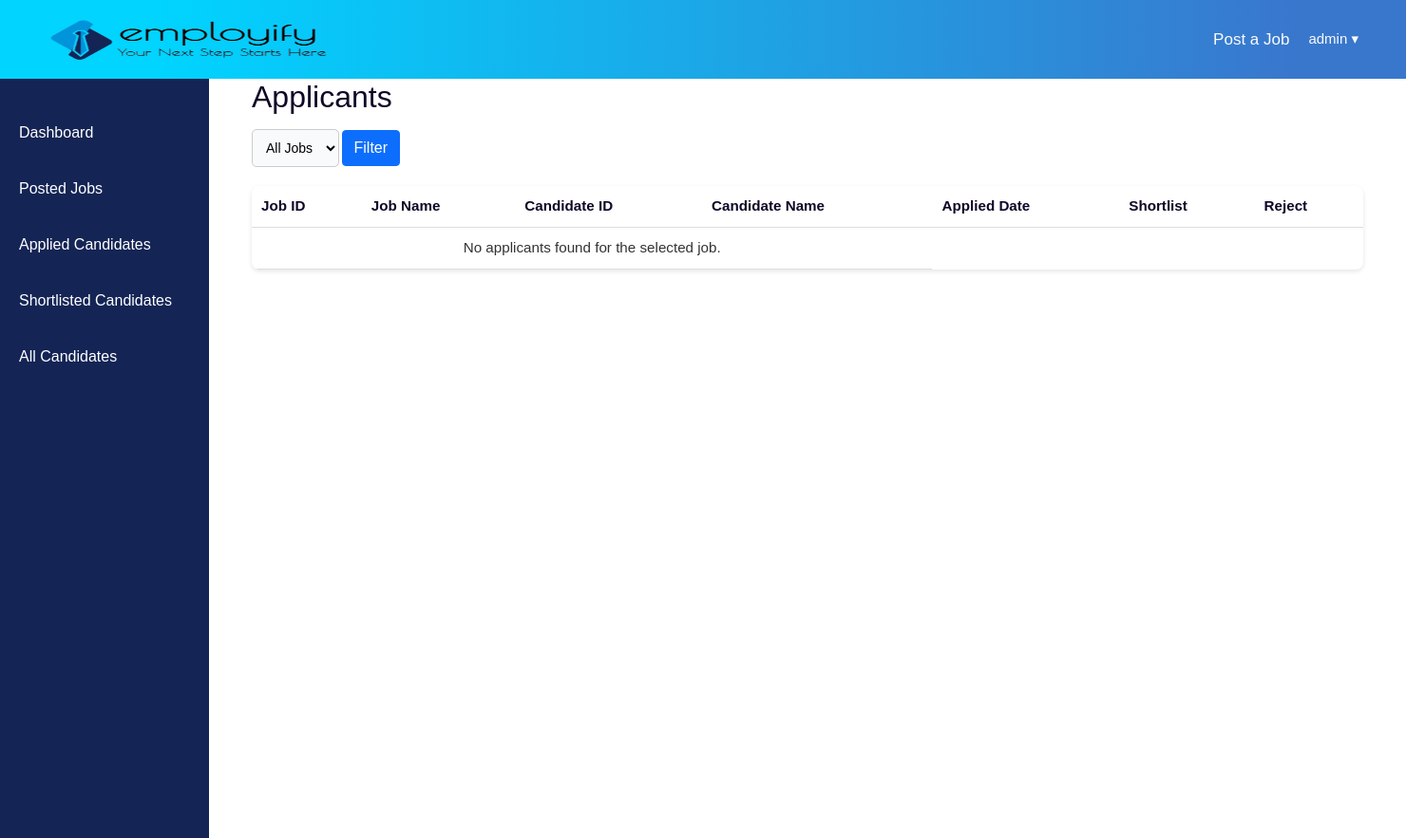
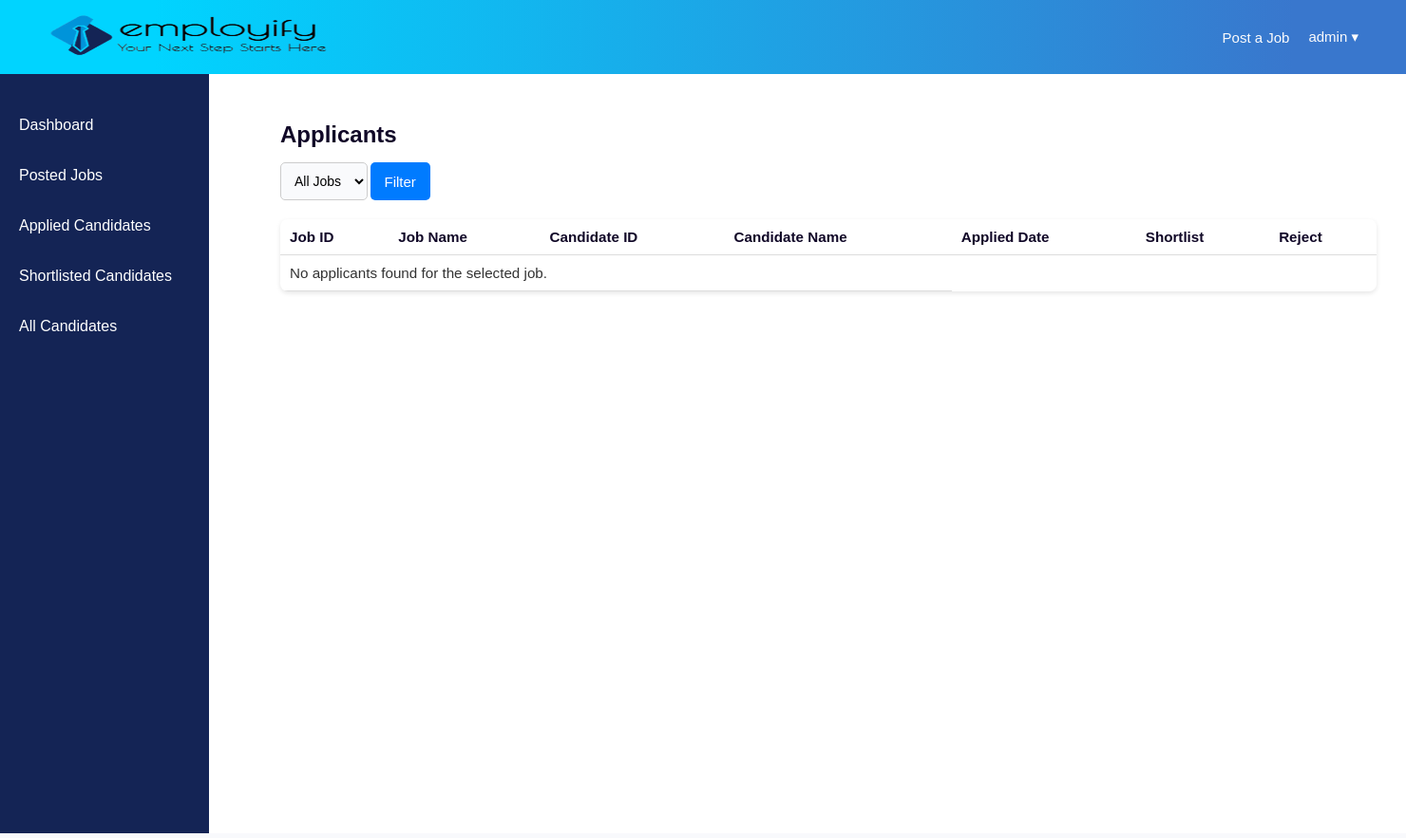
Before and after one commit to safa-jsk/Employify, a PHP site: page /e_applied.php in a window 1480 px wide. Shown: the whole page at 95% size. Run offline with PHP 8.4, Linux system fonts and the light colour scheme; the visitor is signed in with stand-in values (Sample User, id 1); data that the repository does not hold is empty.

Commit message:
css update

```diff
--- a/Todo_list.txt
+++ b/Todo_list.txt
@@ -9,7 +9,7 @@
 	Add Apply Button to Bookmarked Jobs (Optional)							Safa 		DONE
 	Fix Apply and Bookmark Button (resets Search table)						Fixed (redirected)
 	Bookmark remove [DELETE button]											Saadat		DONE
-	Scroll Jobs (Optional)
+	Scroll Jobs (Optional)													Maliha		DONE
 	Dropdown Advanced Search 												Safa 		DONE
 	Accepted Job Count 														Maliha		DONE
 	Login check after clicking logo											Maliha		DONE
--- a/a_applications.php
+++ b/a_applications.php
@@ -43,8 +43,6 @@
 <head>
     <meta charset="UTF-8" />
     <meta name="viewport" content="width=device-width, initial-scale=1.0" />
-    <link href="https://cdn.jsdelivr.net/npm/bootstrap@5.0.2/dist/css/bootstrap.min.css" rel="stylesheet"
-        integrity="sha384-EVSTQN3/azprG1Anm3QDgpJLIm9Nao0Yz1ztcQTwFspd3yD65VohhpuuCOmLASjC" crossorigin="anonymous">
     <link rel="stylesheet" href="style.css" />
     <title>Admin Panel - Applications</title>
 </head>
--- a/a_recruiters.php
+++ b/a_recruiters.php
@@ -43,8 +43,6 @@
 <head>
     <meta charset="UTF-8" />
     <meta name="viewport" content="width=device-width, initial-scale=1.0" />
-    <link href="https://cdn.jsdelivr.net/npm/bootstrap@5.0.2/dist/css/bootstrap.min.css" rel="stylesheet"
-        integrity="sha384-EVSTQN3/azprG1Anm3QDgpJLIm9Nao0Yz1ztcQTwFspd3yD65VohhpuuCOmLASjC" crossorigin="anonymous">
     <link rel="stylesheet" href="style.css" />
     <title>Admin Panel - Recruiters</title>
 </head>
--- a/a_seekers.php
+++ b/a_seekers.php
@@ -43,8 +43,6 @@
 <head>
     <meta charset="UTF-8" />
     <meta name="viewport" content="width=device-width, initial-scale=1.0" />
-    <link href="https://cdn.jsdelivr.net/npm/bootstrap@5.0.2/dist/css/bootstrap.min.css" rel="stylesheet"
-        integrity="sha384-EVSTQN3/azprG1Anm3QDgpJLIm9Nao0Yz1ztcQTwFspd3yD65VohhpuuCOmLASjC" crossorigin="anonymous">
     <link rel="stylesheet" href="style.css" />
     <title>Admin Panel - Seekers</title>
 </head>
--- a/e_applied.php
+++ b/e_applied.php
@@ -45,12 +45,12 @@
 <html lang="en">
 
 <head>
-    <meta charset="UTF-8" />
-    <meta name="viewport" content="width=device-width, initial-scale=1.0" />
-    <link href="https://cdn.jsdelivr.net/npm/bootstrap@5.0.2/dist/css/bootstrap.min.css" rel="stylesheet"
-        integrity="sha384-EVSTQN3/azprG1Anm3QDgpJLIm9Nao0Yz1ztcQTwFspd3yD65VohhpuuCOmLASjC" crossorigin="anonymous">
-    <link rel="stylesheet" href="style.css" />
-    <title>Employify</title>
+<meta charset="UTF-8" />
+      <meta name="viewport" content="width=device-width, initial-scale=1.0" />
+      <link rel="stylesheet" href="style.css" />
+      <link rel="preconnect" href="https://fonts.googleapis.com" />
+      <link rel="preconnect" href="https://fonts.gstatic.com" crossorigin />
+    <title>Applied Jobs</title>
 </head>
 
 <body>
@@ -73,7 +73,7 @@
                     <?php endwhile; ?>
                 </select>
             </div>
-            <button type="submit" class="btn btn-primary">Filter</button>
+            <button type="submit" class="search-button">Filter</button>
         </form>
 
         <!-- Applicants Table -->
--- a/e_dashboard.php
+++ b/e_dashboard.php
@@ -49,11 +49,6 @@
 }
 
 $stmt_shortlisted->close();
-
-// Print or process the results
-foreach ($shortlisted_candidates_per_application as $row) {
-    echo "Application ID: " . $row['A_id'] . " - Shortlisted Candidates Count: " . $row['shortlisted_candidates_count'] . "<br>";
-}
 
 
 //posted Jobs List
--- a/e_edit_job.php
+++ b/e_edit_job.php
@@ -71,8 +71,6 @@
 <head>
     <meta charset="UTF-8">
     <meta name="viewport" content="width=device-width, initial-scale=1.0">
-    <link href="https://cdn.jsdelivr.net/npm/bootstrap@5.0.2/dist/css/bootstrap.min.css" rel="stylesheet"
-        integrity="sha384-EVSTQN3/azprG1Anm3QDgpJLIm9Nao0Yz1ztcQTwFspd3yD65VohhpuuCOmLASjC" crossorigin="anonymous">
     <title>Edit Job</title>
 </head>
 
--- a/e_posted-jobs.php
+++ b/e_posted-jobs.php
@@ -58,8 +58,6 @@
 <head>
     <meta charset="UTF-8" />
     <meta name="viewport" content="width=device-width, initial-scale=1.0" />
-    <link href="https://cdn.jsdelivr.net/npm/bootstrap@5.0.2/dist/css/bootstrap.min.css" rel="stylesheet"
-          integrity="sha384-EVSTQN3/azprG1Anm3QDgpJLIm9Nao0Yz1ztcQTwFspd3yD65VohhpuuCOmLASjC" crossorigin="anonymous">
     <link rel="stylesheet" href="style.css" />
     <title>Posted Jobs</title>
 </head>
--- a/e_postjob.php
+++ b/e_postjob.php
@@ -4,8 +4,6 @@
 <head>
     <meta charset="UTF-8" />
     <meta name="viewport" content="width=device-width, initial-scale=1.0" />
-    <link href="https://cdn.jsdelivr.net/npm/bootstrap@5.0.2/dist/css/bootstrap.min.css" rel="stylesheet"
-        integrity="sha384-EVSTQN3/azprG1Anm3QDgpJLIm9Nao0Yz1ztcQTwFspd3yD65VohhpuuCOmLASjC" crossorigin="anonymous">
     <link rel="stylesheet" href="style.css" />
     <title>Post a Job - Employify</title>
 </head>
--- a/style.css
+++ b/style.css
@@ -8,11 +8,11 @@
 body {
   margin: 0;
   padding: 0;
-  width: 100%;
-  height: 100%;
+  width: -webkit-fill-available;
+  height: fit-content;
   font-family: "Poppins", sans-serif;
   color: #100727;
-  /* background: url(../images/index_bg.jpg) no-repeat center center fixed;  */
+  /* background: url(../images/index_bg.jpg) no-repeat center center fixed; */
   z-index: -1;
   backdrop-filter: blur(2px);
   position: relative;
@@ -45,6 +45,7 @@
 .navbar {
   display: flex;
   justify-content: space-between;
+  width: -webkit-fill-available;
   align-items: center;
   padding: 10px 50px;
   background-color: rgb(57, 119, 205);
@@ -97,7 +98,7 @@
 .nav-links a {
   color: #fbfbfc;
   text-decoration: none;
-  font-size: 17px;
+  font-size: 15px;
 }
 
 .nav-links a:hover {
@@ -143,7 +144,7 @@
 }
 
 /* Main Container index page */
-.container {
+.index-container {
   display: flex;
   justify-content: space-between;
   align-items: center;
@@ -168,6 +169,7 @@
   font-size: 36px;
   font-weight: bold;
   margin-bottom: 20px;
+
 }
 .body-section h2 {
   font-size: 20px;
@@ -221,15 +223,15 @@
   left: 0;
   width: 100%;
   height: 100%;
-  background: rgba(0, 0, 0, 0.6); /* Semi-transparent background */
+  background: rgba(0, 0, 0, 0.6);
   justify-content: center;
   align-items: center;
-  z-index: 1000; /* Ensure it's above all other content */
+  z-index: 1000;
 }
 
 /* Display when targeted */
 .popup:target {
-  display: flex; /* Ensure it appears and flex alignment works */
+  display: flex;
 }
 
 /* Popup Content Styling */
@@ -242,7 +244,7 @@
   position: relative;
   box-shadow: 0 4px 8px rgba(0, 0, 0, 0.1);
   text-align: center;
-  z-index: 1001; /* Ensure it's above the overlay */
+  z-index: 1001;
 }
 
 
@@ -731,11 +733,12 @@
   height: 30px;
   text-decoration: underline;
   display: flex;
+  color: #011947;
   justify-content: center;
   align-items: center;
   border: none;
   padding: 10px;
-  font-size: 12px;
+  font-size: 13px;
   cursor: pointer;
   margin: 10px;
 }
@@ -749,15 +752,11 @@
   padding-right: 15px;
 }
 
-.mt-5 {
-  margin-top: 3rem; /* Adjust this value for your preferred spacing */
-}
-
 .candidates-container {
   width: 100%;
-  max-width: 1200px; /* Adjust this value for your desired container width */
-  margin-left: 250px;
-  margin-right: auto;
+  max-width: 80%;
+  margin-left: 280px;
+  margin-top: 50px;
   padding-left: 15px;
   padding-right: 15px;
 }
@@ -878,7 +877,7 @@
   background-color: #f9fafc;
 }
 
-/* disabling button after applyin for a job */
+/* disabling button after applying for a job */
 .applied-button:disabled {
   height: 36px;
   text-decoration: none;
```
Also changed, not shown: e_shortlisted.php (+9 -3 lines).
